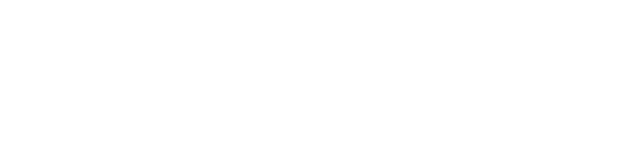
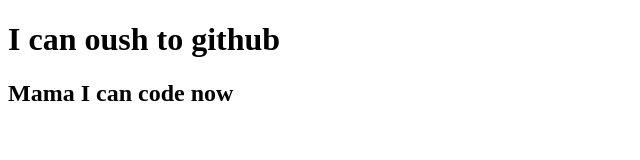
Before and after one commit to Nusratkarim/My-2nd-repo, a plain HTML site: page index.html in a window 1280 px wide. Shown: the whole page, without its empty margins (0-640 px from the left). Drawn offline with Linux system fonts and the light colour scheme.

Commit message:
added header

```diff
--- a/index.html
+++ b/index.html
@@ -7,6 +7,7 @@
     <title>My github 2nd repo</title>
 </head>
 <body>
-
+ <h1>I can oush to github</h1>
+ <h2>Mama I can code now</h2>
 </body>
 </html>
```
